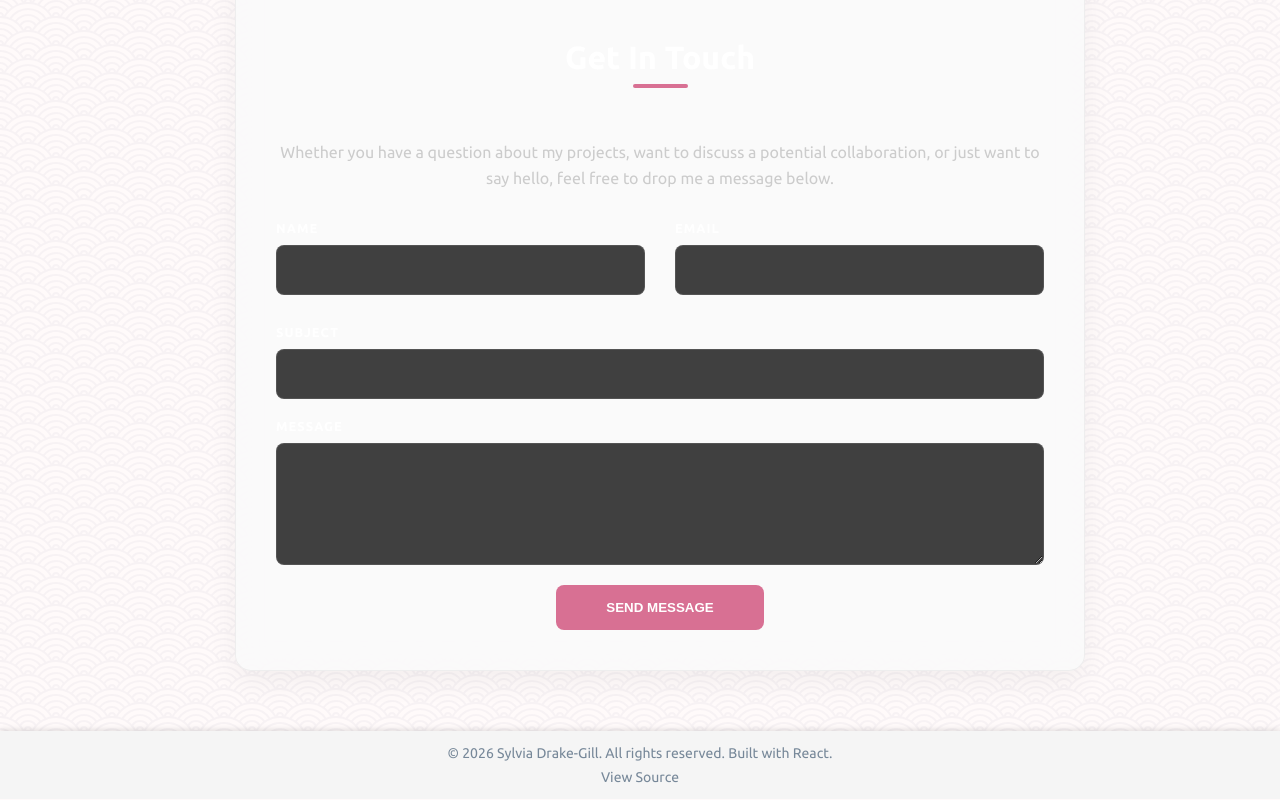
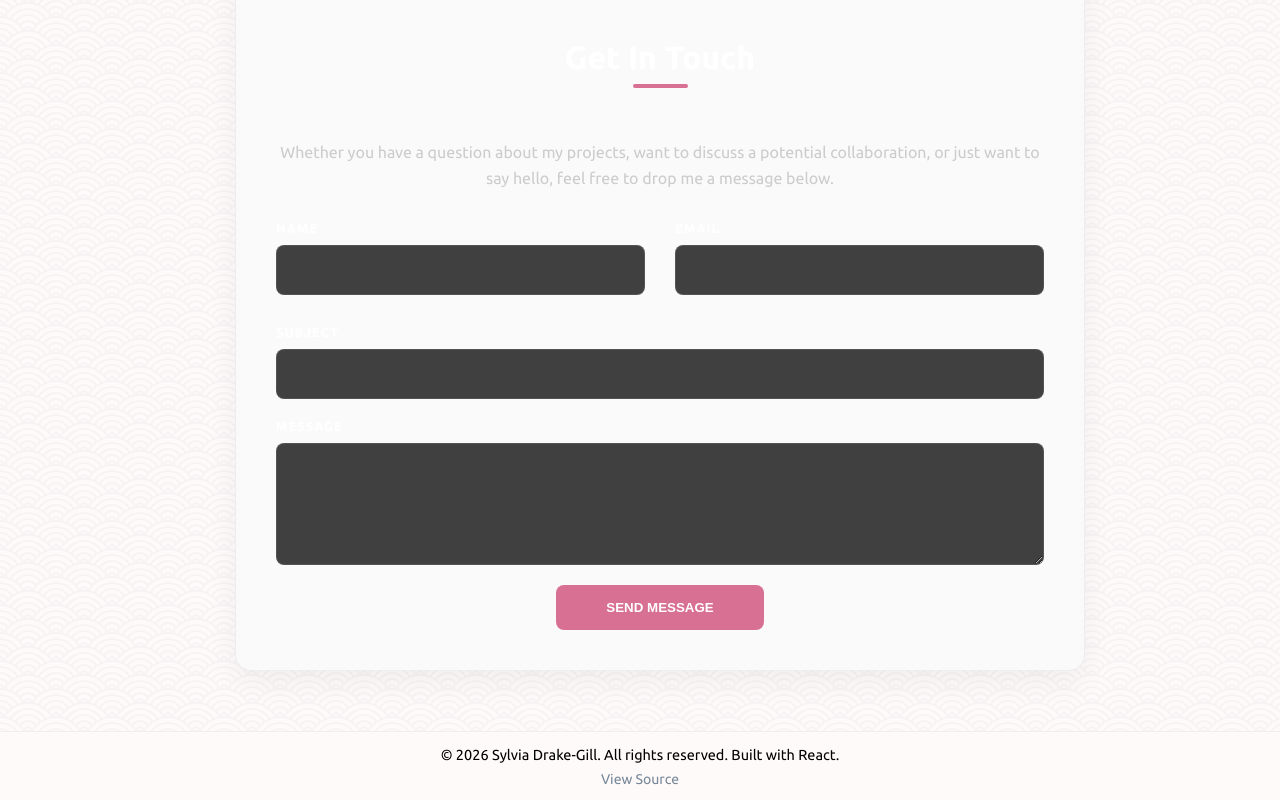
Before and after one commit to sdg877/react_portfolio, a React (Create React App) app: page /contact in a window 1280 px wide. Shown: the part 194-994 px from the top of the page. Built offline with nearby package versions, Linux system fonts and the light colour scheme; no server answers.

Commit message:
Ensuring header and footer match properly.

```diff
--- a/src/Styles/Footer.css
+++ b/src/Styles/Footer.css
@@ -3,17 +3,18 @@
   margin-top: auto;
   position: relative;
   padding: 0;
-  background-color: #f5f5f5;
+  background-color: rgba(255, 250, 250, 0.98);
+  backdrop-filter: blur(10px);
+  -webkit-backdrop-filter: blur(10px);
   text-align: center;
-  font-size: 14px;
   width: 100%;
-  color: #778899;
-  box-shadow: 0 -2px 5px rgba(0, 0, 0, 0.1);
   height: 68px;
   display: flex;
   flex-direction: column;
   align-items: center;
   justify-content: center;
+  border-top: 1px solid rgba(0, 0, 0, 0.05);
+  font-size: 14.5px;
 }
 
 .custom-link-footer {
@@ -23,21 +24,22 @@
   display: inline-block;
   margin-top: 8px;
   color: #778899;
-  transition: color 0.3s ease, transform 0.2s ease;
+  transition:
+    color 0.3s ease,
+    transform 0.2s ease;
 }
 
 /* Light Mode Hover */
 .custom-link-footer:hover {
-  color: #d87093  !important;
+  color: #d87093 !important;
   text-decoration: none !important;
   transform: scale(1.05);
 }
 
 /* Dark Mode Footer Container */
 body.dark .footer {
-  background-color: #2d2d2d;
-  color: #aaaaaa;
-  border-top: 1px solid rgba(255, 255, 255, 0.05);
+  background-color: rgba(45, 45, 45, 0.98);
+  border-top: 1px solid rgba(255, 255, 255, 0.1);
 }
 
 /* Dark Mode Link - Normal */
@@ -48,7 +50,7 @@ body.dark .custom-link-footer {
 
 /* Dark Mode Link - Hover */
 body.dark .custom-link-footer:hover {
-  color: #FFB6C1 !important;
+  color: #ffb6c1 !important;
   text-decoration: none !important; /* Underline removed */
   transform: scale(1.05);
 }
--- a/src/Styles/Header.css
+++ b/src/Styles/Header.css
@@ -11,7 +11,7 @@
   position: sticky;
   top: 0;
   z-index: 1000;
-  background: rgba(255, 255, 255, 0.98);
+  background: rgba(255, 250, 250, 0.98);
   backdrop-filter: blur(10px);
   -webkit-backdrop-filter: blur(10px);
   border-bottom: 1px solid rgba(0, 0, 0, 0.05);
```
